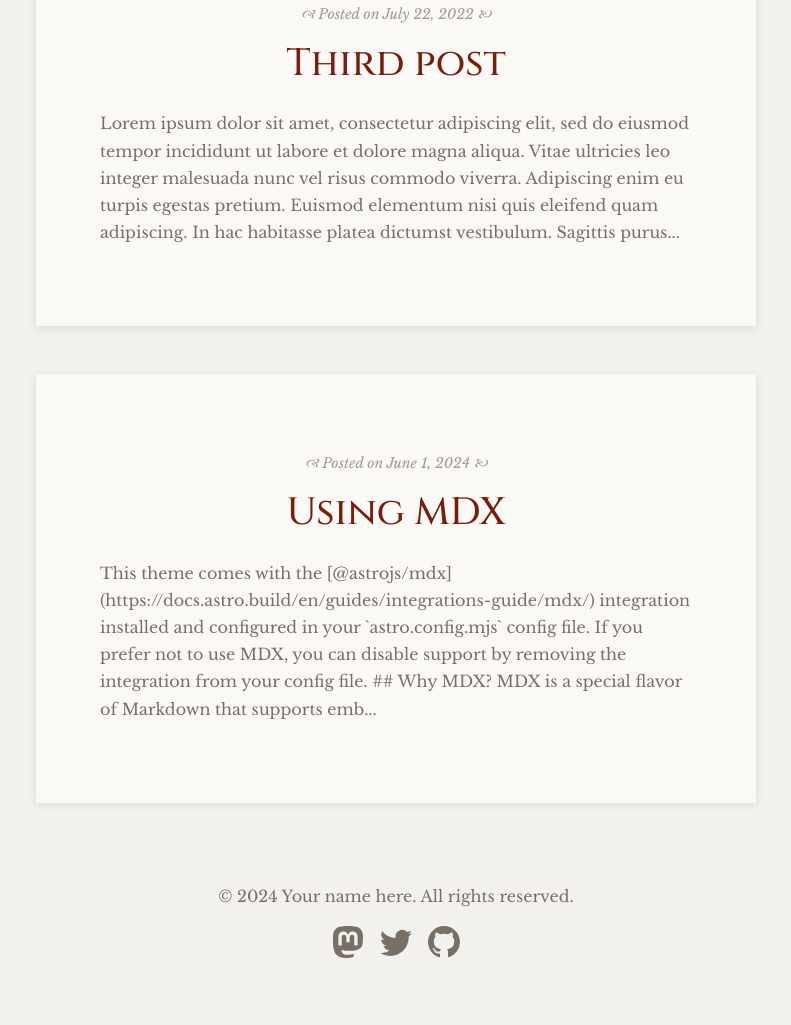
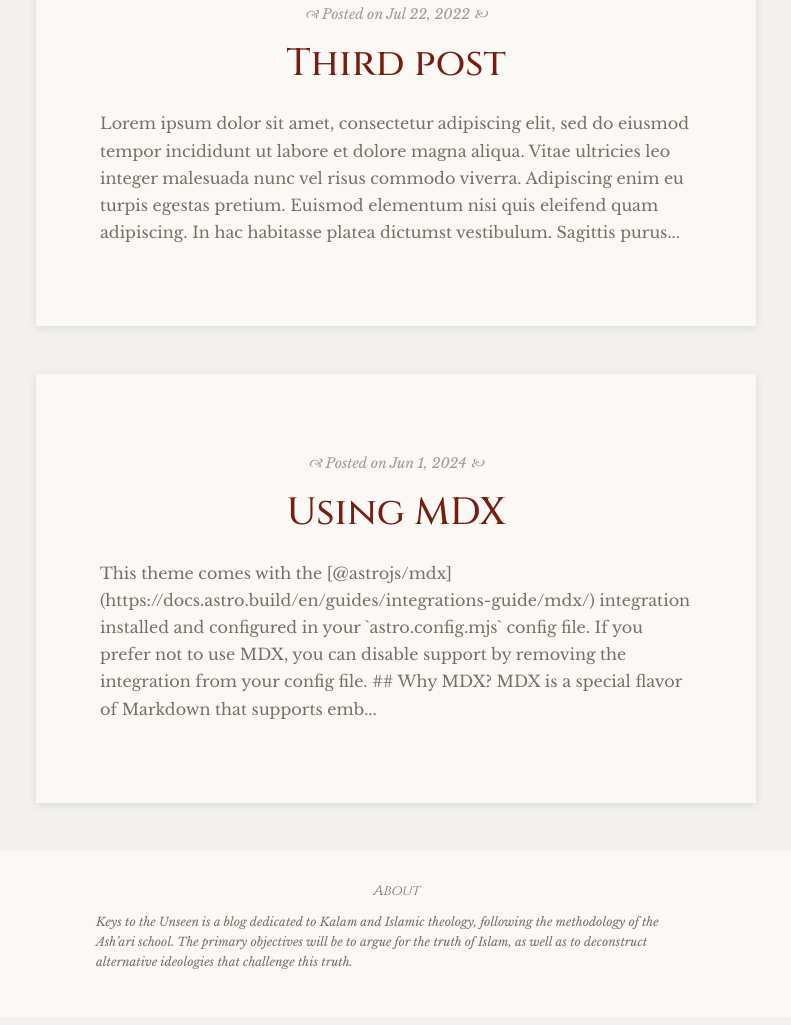
Before and after one commit to mparchment/salsabil-io, an Astro site: page / in a window 1280 px wide. Shown: the part 1775-2800 px from the top of the page, without its empty margins (244-1035 px from the left). Built offline with nearby package versions, Linux system fonts and the light colour scheme; Astro itself is replaced by a stand-in of ours; a web font is replaced by a local one.

Commit message:
Minor changes

```diff
--- a/src/components/Footer.astro
+++ b/src/components/Footer.astro
@@ -3,60 +3,38 @@ const today = new Date();
 ---
 
 <footer>
-	&copy; {today.getFullYear()} Your name here. All rights reserved.
-	<div class="social-links">
-		<a href="https://m.webtoo.ls/@astro" target="_blank">
-			<span class="sr-only">Follow Astro on Mastodon</span>
-			<svg
-				viewBox="0 0 16 16"
-				aria-hidden="true"
-				width="32"
-				height="32"
-				astro-icon="social/mastodon"
-				><path
-					fill="currentColor"
-					d="M11.19 12.195c2.016-.24 3.77-1.475 3.99-2.603.348-1.778.32-4.339.32-4.339 0-3.47-2.286-4.488-2.286-4.488C12.062.238 10.083.017 8.027 0h-.05C5.92.017 3.942.238 2.79.765c0 0-2.285 1.017-2.285 4.488l-.002.662c-.004.64-.007 1.35.011 2.091.083 3.394.626 6.74 3.78 7.57 1.454.383 2.703.463 3.709.408 1.823-.1 2.847-.647 2.847-.647l-.06-1.317s-1.303.41-2.767.36c-1.45-.05-2.98-.156-3.215-1.928a3.614 3.614 0 0 1-.033-.496s1.424.346 3.228.428c1.103.05 2.137-.064 3.188-.189zm1.613-2.47H11.13v-4.08c0-.859-.364-1.295-1.091-1.295-.804 0-1.207.517-1.207 1.541v2.233H7.168V5.89c0-1.024-.403-1.541-1.207-1.541-.727 0-1.091.436-1.091 1.296v4.079H3.197V5.522c0-.859.22-1.541.66-2.046.456-.505 1.052-.764 1.793-.764.856 0 1.504.328 1.933.983L8 4.39l.417-.695c.429-.655 1.077-.983 1.934-.983.74 0 1.336.259 1.791.764.442.505.661 1.187.661 2.046v4.203z"
-				></path></svg
-			>
-		</a>
-		<a href="https://twitter.com/astrodotbuild" target="_blank">
-			<span class="sr-only">Follow Astro on Twitter</span>
-			<svg viewBox="0 0 16 16" aria-hidden="true" width="32" height="32" astro-icon="social/twitter"
-				><path
-					fill="currentColor"
-					d="M5.026 15c6.038 0 9.341-5.003 9.341-9.334 0-.14 0-.282-.006-.422A6.685 6.685 0 0 0 16 3.542a6.658 6.658 0 0 1-1.889.518 3.301 3.301 0 0 0 1.447-1.817 6.533 6.533 0 0 1-2.087.793A3.286 3.286 0 0 0 7.875 6.03a9.325 9.325 0 0 1-6.767-3.429 3.289 3.289 0 0 0 1.018 4.382A3.323 3.323 0 0 1 .64 6.575v.045a3.288 3.288 0 0 0 2.632 3.218 3.203 3.203 0 0 1-.865.115 3.23 3.23 0 0 1-.614-.057 3.283 3.283 0 0 0 3.067 2.277A6.588 6.588 0 0 1 .78 13.58a6.32 6.32 0 0 1-.78-.045A9.344 9.344 0 0 0 5.026 15z"
-				></path></svg
-			>
-		</a>
-		<a href="https://github.com/withastro/astro" target="_blank">
-			<span class="sr-only">Go to Astro's GitHub repo</span>
-			<svg viewBox="0 0 16 16" aria-hidden="true" width="32" height="32" astro-icon="social/github"
-				><path
-					fill="currentColor"
-					d="M8 0C3.58 0 0 3.58 0 8c0 3.54 2.29 6.53 5.47 7.59.4.07.55-.17.55-.38 0-.19-.01-.82-.01-1.49-2.01.37-2.53-.49-2.69-.94-.09-.23-.48-.94-.82-1.13-.28-.15-.68-.52-.01-.53.63-.01 1.08.58 1.23.82.72 1.21 1.87.87 2.33.66.07-.52.28-.87.51-1.07-1.78-.2-3.64-.89-3.64-3.95 0-.87.31-1.59.82-2.15-.08-.2-.36-1.02.08-2.12 0 0 .67-.21 2.2.82.64-.18 1.32-.27 2-.27.68 0 1.36.09 2 .27 1.53-1.04 2.2-.82 2.2-.82.44 1.1.16 1.92.08 2.12.51.56.82 1.27.82 2.15 0 3.07-1.87 3.75-3.65 3.95.29.25.54.73.54 1.48 0 1.07-.01 1.93-.01 2.2 0 .21.15.46.55.38A8.012 8.012 0 0 0 16 8c0-4.42-3.58-8-8-8z"
-				></path></svg
-			>
-		</a>
+  <div class="footer-wrapper">
+    <h3>About</h3>
+    <p class="na">
+      Keys to the Unseen is a blog dedicated to Kalam and Islamic theology,
+      following the methodology of the Ash’ari school. The primary objectives
+      will be to argue for the truth of Islam, as well as to deconstruct
+      alternative ideologies that challenge this truth.
+    </p>
   </div>
 </footer>
 <style>
   footer {
-		padding: 2em 1em 6em 1em;
-		background: linear-gradient(var(--gray-gradient)) no-repeat;
-		color: rgb(var(--gray));
+    padding: 2rem;
+    color: var(--gray);
     text-align: center;
+    background: var(--off-white);
   }
-	.social-links {
-		display: flex;
-		justify-content: center;
-		gap: 1em;
-		margin-top: 1em;
+
+  h3 {
+    color: var(--gray-text);
+    font-weight: 300;
   }
-	.social-links a {
-		text-decoration: none;
-		color: rgb(var(--gray));
+
+  .footer-wrapper {
+    max-width: 600px;
+    margin: 0 auto;
+    font-size: 12px;
+    color: var(--gray-text);
+    font-style: italic;
   }
-	.social-links a:hover {
-		color: rgb(var(--gray-dark));
+
+  .footer-wrapper p {
+    text-align: left;
   }
 </style>
--- a/src/layouts/BlogPost.astro
+++ b/src/layouts/BlogPost.astro
@@ -1,11 +1,11 @@
 ---
-import type { CollectionEntry } from 'astro:content';
-import BaseHead from '../components/BaseHead.astro';
-import Header from '../components/Header.astro';
-import Footer from '../components/Footer.astro';
-import FormattedDate from '../components/FormattedDate.astro';
+import type { CollectionEntry } from "astro:content";
+import BaseHead from "../components/BaseHead.astro";
+import Header from "../components/Header.astro";
+import Footer from "../components/Footer.astro";
+import FormattedDate from "../components/FormattedDate.astro";
 
-type Props = CollectionEntry<'blog'>['data'];
+type Props = CollectionEntry<"blog">["data"];
 
 const { title, description, pubDate, updatedDate, heroImage } = Astro.props;
 ---
@@ -29,7 +29,7 @@ const { title, description, pubDate, updatedDate, heroImage } = Astro.props;
         box-shadow: var(--box-shadow);
       }
       .prose {
-				width: 720px;
+        width: 930px;
         max-width: calc(100% - 2em);
         margin: auto;
         padding: 1em;
@@ -37,7 +37,6 @@ const { title, description, pubDate, updatedDate, heroImage } = Astro.props;
       }
       .title {
         margin-bottom: 1em;
-				padding: 1em 0;
         text-align: center;
         line-height: 1;
       }
@@ -51,6 +50,47 @@ const { title, description, pubDate, updatedDate, heroImage } = Astro.props;
       .last-updated-on {
         font-style: italic;
       }
+
+      .post-date {
+        font-size: 14px;
+        color: var(--gray-light);
+        font-style: italic;
+      }
+
+      .post-title {
+        font-size: 38px;
+        font-weight: 500;
+        text-decoration: none;
+        color: var(--red);
+      }
+
+      .post-content {
+        background: var(--off-white);
+        padding: 2rem;
+        box-shadow: 0 2px 8px rgba(var(--black), 10%);
+      }
+
+      .basmalah {
+        font-size: 24px;
+        display: block;
+        text-align: center;
+        margin-bottom: 1rem;
+        color: var(--red);
+      }
+
+      @media (max-width: 768px) {
+        main {
+          width: 100%;
+          padding: 0;
+        }
+
+        .prose {
+          max-width: 100%;
+          margin: 0;
+          padding-left: 0;
+          padding-right: 0;
+        }
+      }
     </style>
   </head>
 
@@ -58,13 +98,12 @@ const { title, description, pubDate, updatedDate, heroImage } = Astro.props;
     <Header />
     <main>
       <article>
-				<div class="hero-image">
-					{heroImage && <img width={1020} height={510} src={heroImage} alt="" />}
-				</div>
         <div class="prose">
           <div class="title">
             <div class="date">
-							<FormattedDate date={pubDate} />
+              <p class="post-date">
+                🙣 Posted on {(<FormattedDate date={pubDate} />)} 🙠
+              </p>
               {
                 updatedDate && (
                   <div class="last-updated-on">
@@ -73,10 +112,13 @@ const { title, description, pubDate, updatedDate, heroImage } = Astro.props;
                 )
               }
             </div>
-						<h1>{title}</h1>
+            <h1 class="post-title">{title}</h1>
             <hr />
           </div>
+          <div class="post-content">
+            <span class="basmalah">﷽</span>
             <slot />
+          </div>
         </div>
       </article>
     </main>
--- a/src/pages/index.astro
+++ b/src/pages/index.astro
@@ -4,6 +4,7 @@ import Header from "../components/Header.astro";
 import Footer from "../components/Footer.astro";
 import { SITE_TITLE, SITE_DESCRIPTION } from "../consts";
 import { getCollection } from "astro:content";
+import FormattedDate from "../components/FormattedDate.astro";
 
 const POSTS_PER_PAGE = 5;
 const url = new URL(import.meta.env.SITE + Astro.url.pathname);
@@ -79,17 +80,12 @@ function getExcerpt(post) {
       <div class="post-list">
         {
           posts.map((post) => {
-            const formattedDate = new Date(
-              post.data.pubDate
-            ).toLocaleDateString("en-US", {
-              year: "numeric",
-              month: "long",
-              day: "numeric",
-            });
             const excerpt = getExcerpt(post);
             return (
               <div class="post">
-                <p class="post-date">🙣 Posted on {formattedDate} 🙠</p>
+                <p class="post-date">
+                  🙣 Posted on {<FormattedDate date={post.data.pubDate} />} 🙠
+                </p>
                 <h2>
                   <a class="post-title" href={`/blog/${post.slug}`}>
                     {post.data.title}
--- a/src/styles/global.css
+++ b/src/styles/global.css
@@ -5,8 +5,8 @@
  */
 
 :root {
-	--accent: #2337ff;
-	--accent-dark: #000d8a;
+	--accent: #781e0e;
+	--accent-dark: #5f1609;
 	--black: 15, 18, 25;
 	--red: #781e0e;
 	--off-white: #faf9f5;
```
Also changed, not shown: src/components/FormattedDate.astro (+8 -8 lines). Lines whose indentation alone changed are shown as unchanged.
